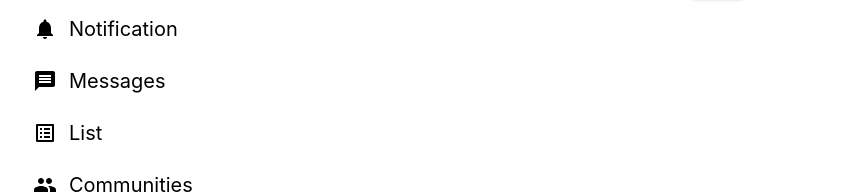
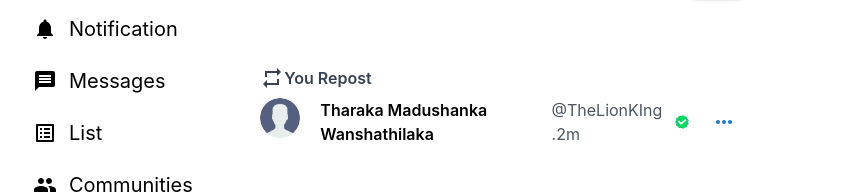
Before and after one commit to PAF-IT3030/paf-assignment-2024-jun_we_07_team, a React (Create React App) app in the folder fitnesswall/: page / in a window 1280 px wide. Shown: the part 179-375 px from the top of the page, without its empty margins (111-958 px from the left). Built offline with nearby package versions, Linux system fonts and the light colour scheme.

Commit message:
add post card & varification profile tick

```diff
--- a/fitnesswall/src/components/HomeSection/HomeSection.jsx
+++ b/fitnesswall/src/components/HomeSection/HomeSection.jsx
@@ -7,6 +7,7 @@ import FmdGoodIcon from '@mui/icons-material/FmdGood'
 import TagFacesIcon from '@mui/icons-material/TagFaces'
 import { Button } from '@mui/material'
 import { createTheme, ThemeProvider } from "@mui/material/styles";
+import PostCard from './PostCard'
 
 //Create Mui Custom Theme
 const theme = createTheme({
@@ -107,7 +108,7 @@ const HomeSection = () => {
             </div>
         </section>
         <section>
-
+            <PostCard/>
         </section>
     </div>
   )
--- a/fitnesswall/src/components/HomeSection/PostCard.jsx
+++ b/fitnesswall/src/components/HomeSection/PostCard.jsx
@@ -1,7 +1,30 @@
 import React from 'react'
 import RepeatIcon from '@mui/icons-material/Repeat'
+import { Avatar } from '@mui/material'
+import { useNavigate } from 'react-router-dom'
+import Menu from '@mui/material/Menu';
+import MenuItem from '@mui/material/MenuItem';
+import MoreHorizIcon from "@mui/icons-material/MoreHoriz";
+import Button from "@mui/material/Button";
+
 
 const PostCard = () => {
+    const navigate = useNavigate();
+
+    const [anchorEl, setAnchorEl] = React.useState(null);
+    const open = Boolean(anchorEl);
+    const handleClick = (event) => {
+        setAnchorEl(event.currentTarget);
+    };
+    const handleClose = () => {
+        setAnchorEl(null);
+    };
+
+    const handleDeletePost=() => {
+        console.log("Delete Post")
+        handleClose();
+    }
+
   return (
     <div className=''>
         <div className='flex items-center font-semibold text-gray-700 py-2'>
@@ -10,8 +33,45 @@ const PostCard = () => {
                 You Repost
             </p>
         </div>
-        <div>
+        <div className='flex space-x-5'>
+            <Avatar
+                onClick={() => navigate('/profile/${6}')}
+                className='cursor-pointer'
+                alt="username"
+                src="UserAvatar.png"
+            />
+            <div className='w-full'>
+                <div className='flex justify-between items-center'>
+                    <div className='flex cursor-pointer items-center space-x-2'>
+                        <span className='font-semibold'>Tharaka Madushanka Wanshathilaka</span>
+                        <span className='text-gray-600'>@TheLionKIng .2m</span>
+                        <img className='ml-2 w-5 h-5' src="verified.png" alt="Profile Varification Icon" />
+                    </div>
+                    <div>
+                    <Button
+                        id="basic-button"
+                        aria-controls={open ? "basic-menu" : undefined}
+                        aria-haspopup="true"
+                        aria-expanded={open ? "true" : undefined}
+                        onClick={handleClick}
+                     >
+                    <MoreHorizIcon />
+                    </Button>
+                        <Menu
+                        id="basic-menu"
+                        anchorEl={anchorEl}
+                        open={open}
+                        onClose={handleClose}
+                        MenuListProps={{
+                            "aria-labelledby": "basic-button",
+                        }}
+                        >
+                            <MenuItem onClick={handleDeletePost}>Delete</MenuItem>
+                        </Menu>
 
+                    </div>
+                </div>
+            </div>
         </div>
     </div>
   )
```
Also changed, not shown: fitnesswall/public/verified.png (added).
